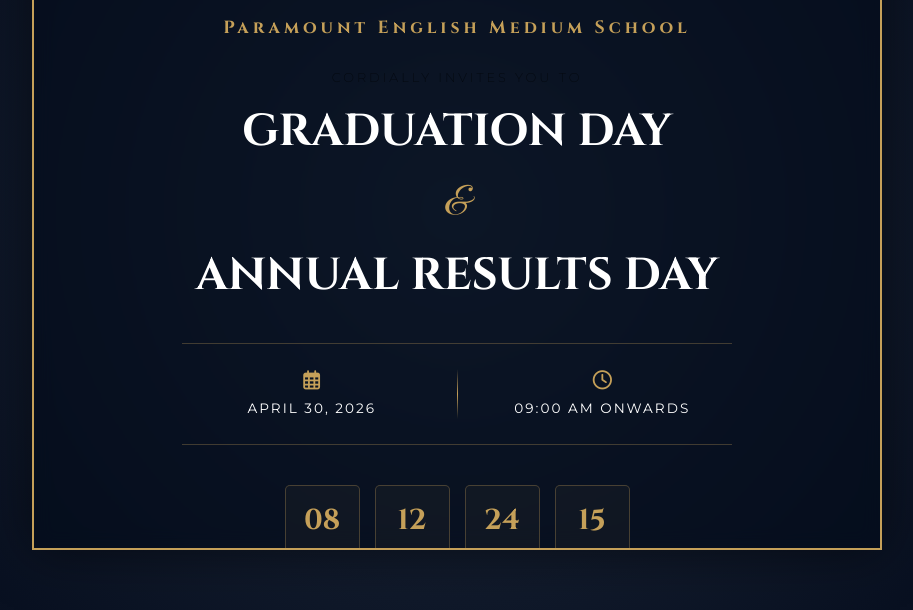
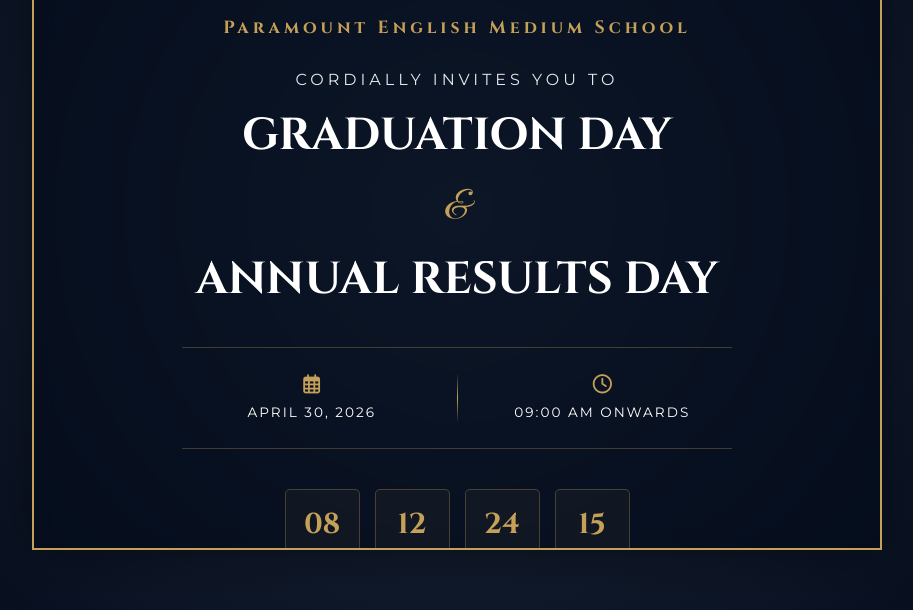
Before and after one commit to paramountwgl/PTM2026-Invitation, a plain HTML site: page index.html in a window 1280 px wide. Shown: the part 190-800 px from the top of the page, without its empty margins (183-1096 px from the left). Drawn offline with Linux system fonts and the light colour scheme.

Commit message:
Update index.html

```diff
--- a/index.html
+++ b/index.html
@@ -152,7 +152,9 @@
             <img src="School logo 2.png" alt="Logo" class="school-logo">
             <h2 class="school-name">Paramount English Medium School</h2>
 
-            <p style="letter-spacing: 3px; font-weight: 200; font-size: 0.8rem; opacity: 0.7;">CORDIALLY INVITES YOU TO</p>
+            <p style="letter-spacing: 4px; font-weight: 400; font-size: 1rem; opacity: 0.9; color: #ffffff; margin-top: 10px;">
+    CORDIALLY INVITES YOU TO
+</p>
 
             <h1 class="event-title">GRADUATION DAY</h1>
             <div class="cursive-divider">&</div>
```
